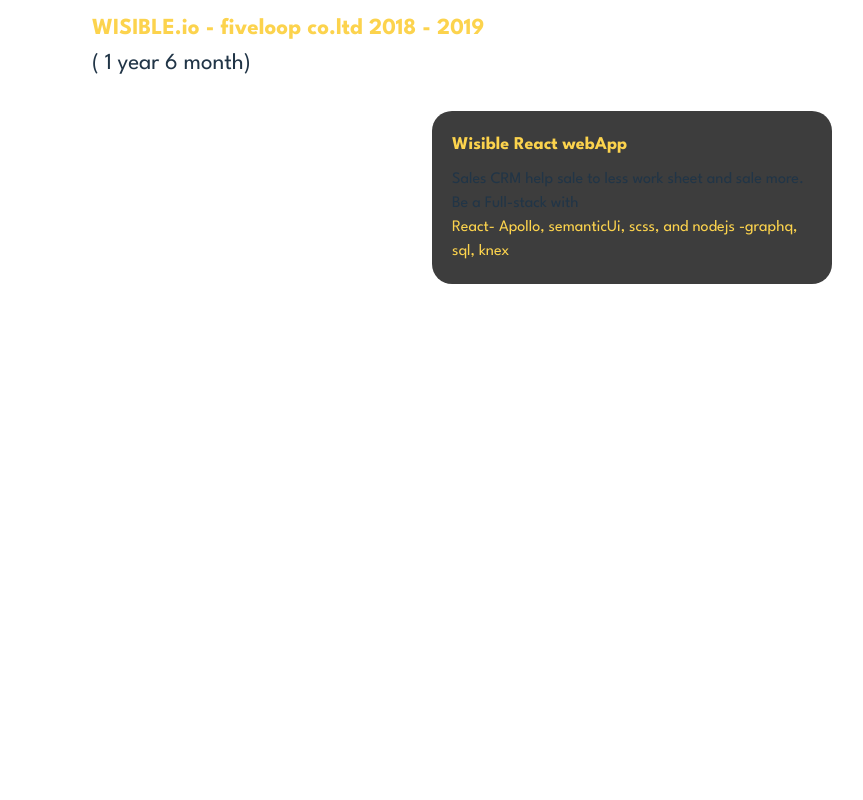
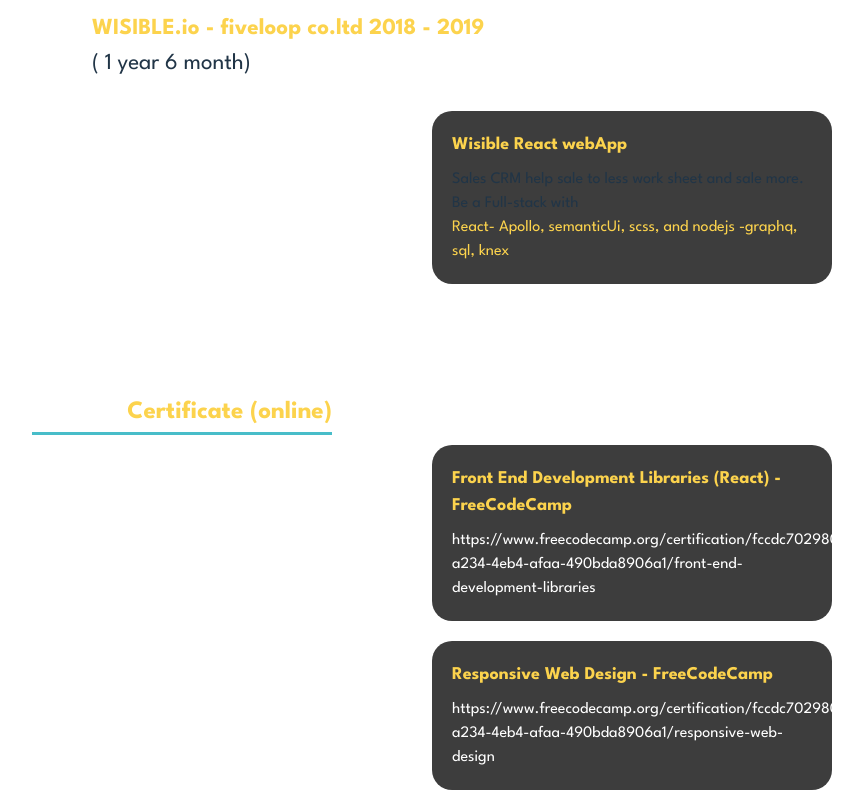
Before and after one commit to eaotnc/vite-portfolio, a React (Vite) app: page / in a window 1280 px wide. Shown: the part 3516-4316 px from the top of the page, without its empty margins (8-871 px from the left). Before the commit the page ends 4130 px from the top, so only its background shows below. Built offline with nearby package versions, Linux system fonts and the light colour scheme.

Commit message:
feat: make certificaed .css

```diff
--- a/src/App.tsx
+++ b/src/App.tsx
@@ -4,6 +4,7 @@
 import AboutMe from "./components/AboutMe/AboutMe";
 import Skills from "./components/Skills/Skills";
 import Experience from "./components/Experience/Experience";
+import Certificated from "./components/Certificated/Certificated";
 
 function App() {
   return (
@@ -16,7 +17,7 @@
           <Skills />
           <AboutMe />
           <Experience />
-          <div className="h-80"></div>
+          <Certificated />
         </div>
       </div>
     </>
--- /dev/null
+++ b/src/components/Certificated/Certificated.scss
@@ -0,0 +1,37 @@
+.certificated {
+  margin-top: 100px;
+  width: 100%;
+  a {
+    color: white;
+  }
+  .header {
+    width: 300px;
+    color: #fcd34d;
+    border-bottom: 3px solid #48bdc9;
+
+    font-size: 25px;
+    font-weight: bold;
+    text-align: right;
+  }
+
+  .company-name {
+    margin-left: 40px;
+
+    padding: 20px;
+    font-size: 23px;
+  }
+
+  .project {
+    margin: 10px;
+    max-width: 400px;
+    padding: 20px;
+    border-radius: 20px;
+    background: #3d3d3d;
+    .project-name {
+      margin-bottom: 10px;
+      font-weight: bold;
+      font-size: 18px;
+      color: #fcd34d;
+    }
+  }
+}
--- /dev/null
+++ b/src/components/Certificated/Certificated.tsx
@@ -0,0 +1,39 @@
+import "./Certificated.scss";
+
+const Certificated = () => {
+  return (
+    <div className="certificated">
+      <div className="">
+        <div className="header">Certificate (online)</div>
+        <div className="flex justify-center flex-wrap">
+          <div className="project">
+            <div className="project-name">
+              Front End Development Libraries (React) - FreeCodeCamp{" "}
+            </div>
+            <a
+              href="https://www.freecodecamp.org/certification/fccdc702980-a234-4eb4-afaa-490bda8906a1/front-end-development-libraries"
+              target="_blank"
+            >
+              https://www.freecodecamp.org/certification/fccdc702980-a234-4eb4-afaa-490bda8906a1/front-end-development-libraries
+            </a>
+          </div>
+        </div>
+        <div className="flex justify-center flex-wrap">
+          <div className="project">
+            <div className="project-name">
+              Responsive Web Design - FreeCodeCamp
+            </div>
+            <a
+              href="https://www.freecodecamp.org/certification/fccdc702980-a234-4eb4-afaa-490bda8906a1/responsive-web-design"
+              target="_blank"
+            >
+              https://www.freecodecamp.org/certification/fccdc702980-a234-4eb4-afaa-490bda8906a1/responsive-web-design
+            </a>
+          </div>
+        </div>
+      </div>
+    </div>
+  );
+};
+
+export default Certificated;
```
